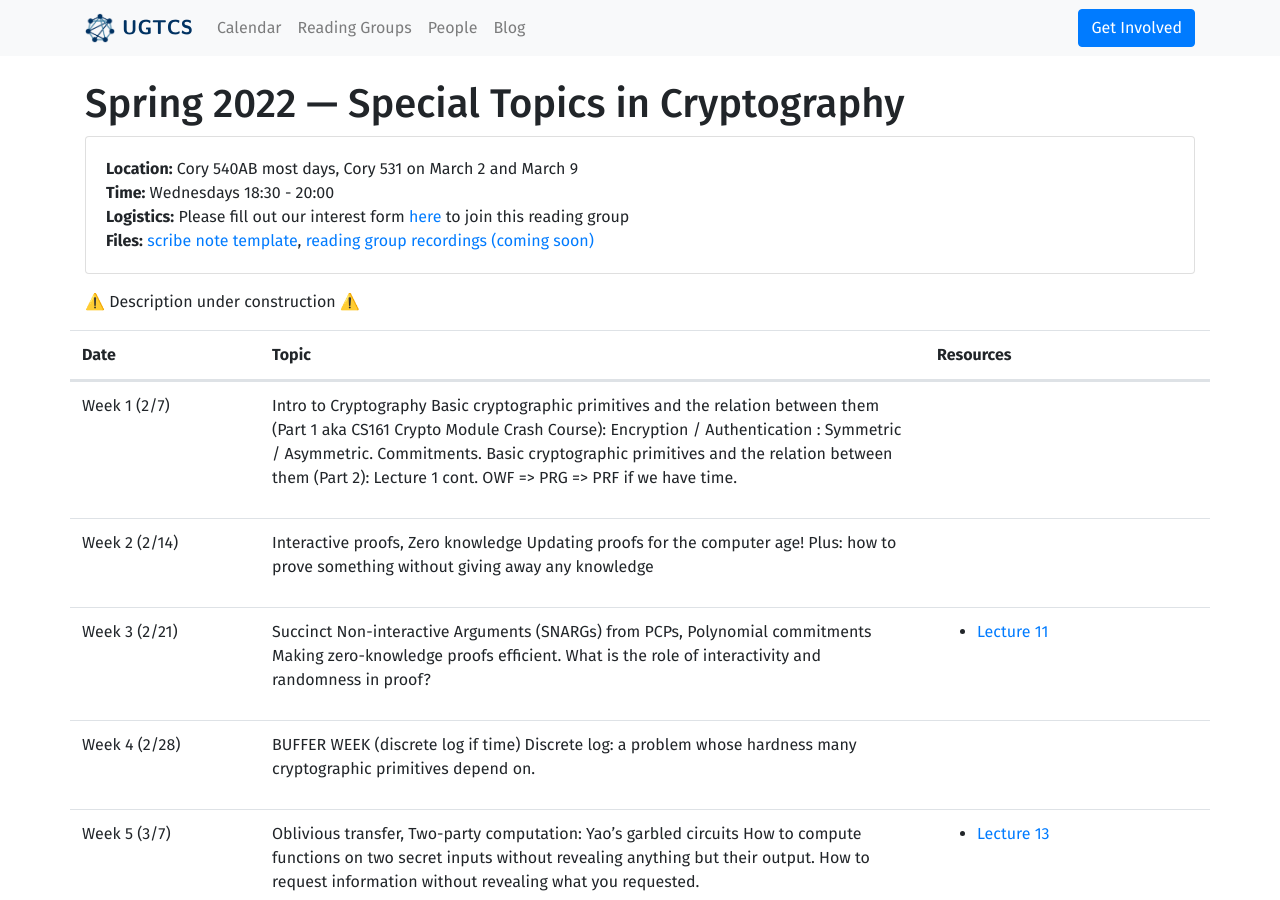
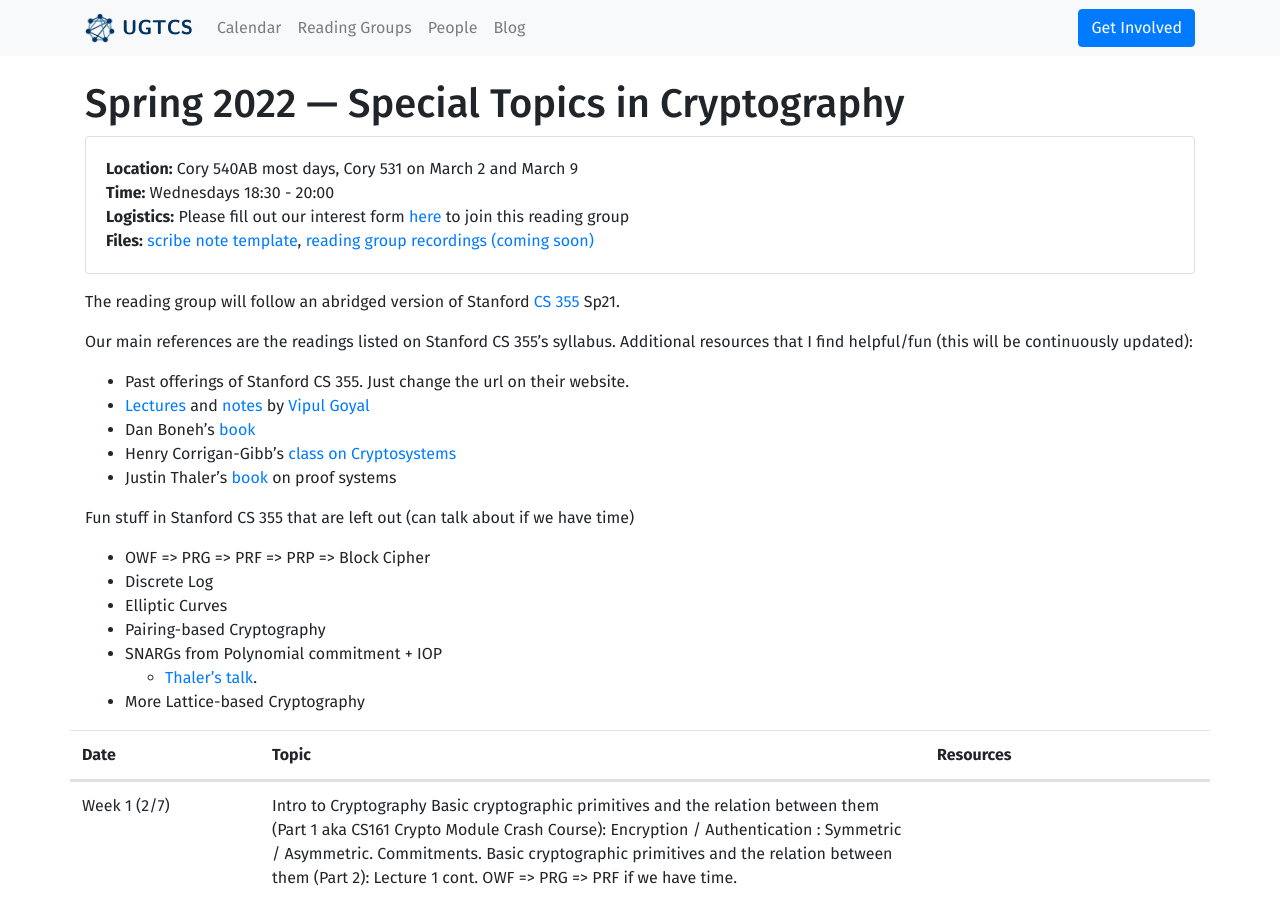
Before and after one commit to ugtcs/ugtcs.github.io, a Jekyll site: the page built from _reading-groups/sp22/crypto.md, in a window 1280 px wide and 900 px high. Built offline with Jekyll 4.4.1, drawn with Linux system fonts in a browser that asks for light colours.

Commit message:
another fix attempt

```diff
--- a/_reading-groups/sp22/crypto.md
+++ b/_reading-groups/sp22/crypto.md
@@ -98,4 +98,21 @@ weeks:
         *   [Lecture 19](https://crypto.stanford.edu/cs355/21sp/lec19.pdf )
 ---
 
-⚠️ Description under construction ⚠️  ️
+The reading group will follow an abridged version of Stanford [CS 355](https://crypto.stanford.edu/cs355/21sp/schedule/) Sp21.
+
+Our main references are the readings listed on Stanford CS 355's syllabus. Additional resources that I find helpful/fun (this will be continuously updated):
+
+- Past offerings of Stanford CS 355. Just change the url on their website.
+- [Lectures](https://www.youtube.com/channel/UCH_TKbymPv-9NdCIroUSBiA/videos) and [notes](https://www.cs.cmu.edu/~goyal/15356/lecture_notes.pdf) by [Vipul Goyal](https://www.cs.cmu.edu/~goyal/)
+- Dan Boneh's [book](http://toc.cryptobook.us/)
+- Henry Corrigan-Gibb's [class on Cryptosystems](https://6893.csail.mit.edu/)
+- Justin Thaler's [book](https://people.cs.georgetown.edu/jthaler/ProofsArgsAndZK.html) on proof systems
+
+Fun stuff in Stanford CS 355 that are left out (can talk about if we have time)
+- OWF => PRG => PRF => PRP => Block Cipher
+- Discrete Log
+- Elliptic Curves
+- Pairing-based Cryptography
+- SNARGs from Polynomial commitment + IOP
+	- [Thaler's talk](https://georgetown.zoom.us/rec/play/kUuOJF7uHoApp8fSqwheZz1FPzRq0ZKxpIufTO2TyPpjc9ubjTTDzNZS0a88GrVCZgPoTrTd2foiQjs.pvY8SbCTUX-7oqJf?startTime=1639755325000&_x_zm_rtaid=U5qk8mSTScCif0KvSeRE1Q.1643240311771.7ea7ca5bdb01137b07ebfd566bf43230&_x_zm_rhtaid=168).
+- More Lattice-based Cryptography
```
